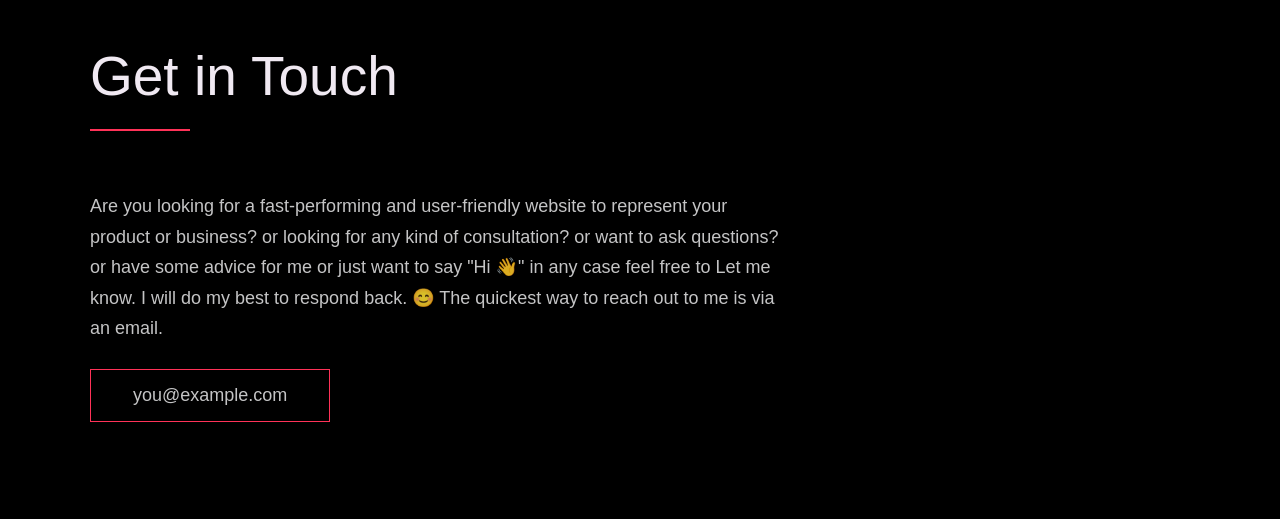
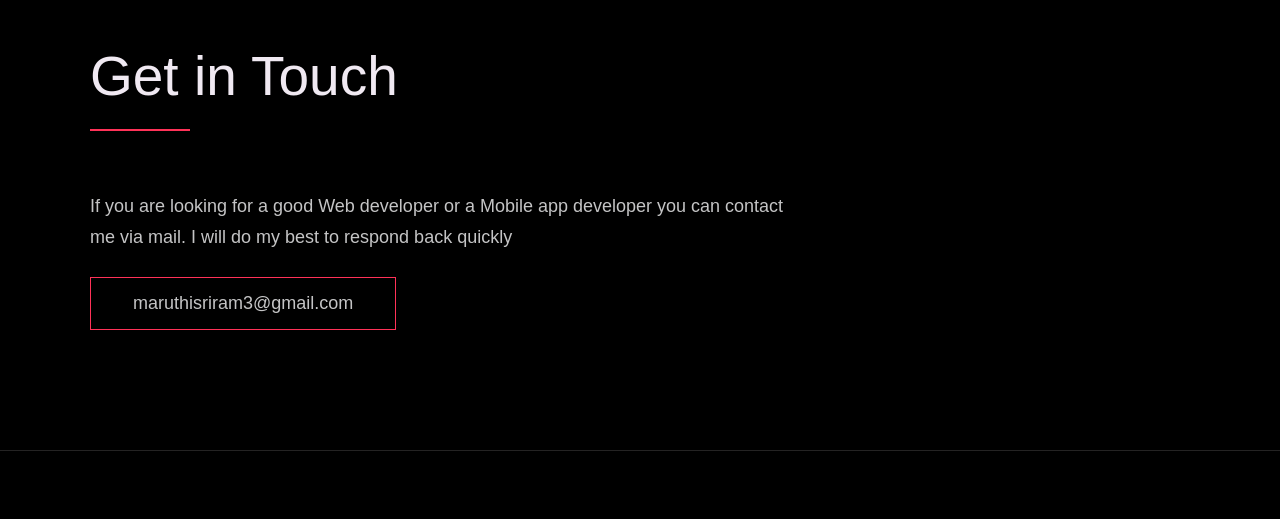
Before and after one commit to maruthisriram/maruthisriram, a website built with Parcel: page index.html in a window 1280 px wide. Shown: the part 3220-3739 px from the top of the page. Built offline with nearby package versions, Linux system fonts and the light colour scheme; files whose address does not match are found by name.

Commit message:
commit-5

```diff
--- a/index.html
+++ b/index.html
@@ -117,15 +117,11 @@
     <h2>Get in Touch</h2>
     <div class="contact__info">
       <p>
-        Are you looking for a fast-performing and user-friendly website to
-        represent your product or business? or looking for any kind of
-        consultation? or want to ask questions? or have some advice for me
-        or just want to say "Hi 👋" in any case feel free to Let me know. I
-        will do my best to respond back. 😊 The quickest way to reach out to
-        me is via an email.
+        If you are looking for a good Web developer or a Mobile app developer you can contact me via
+        mail. I will do my best to respond back quickly
       </p>
       <!-- Replace the email with yours -->
-      <a href="mailto:you@example.com" class="btn">you@example.com</a>
+      <a href="mailto:you@example.com" class="btn">maruthisriram3@gmail.com</a>
     </div>
   </div>
 </section>
```
